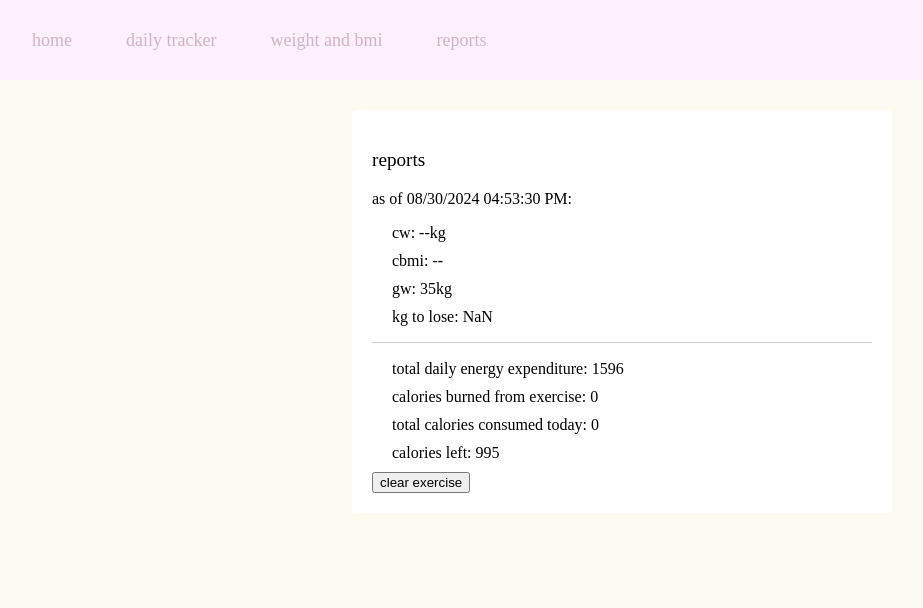
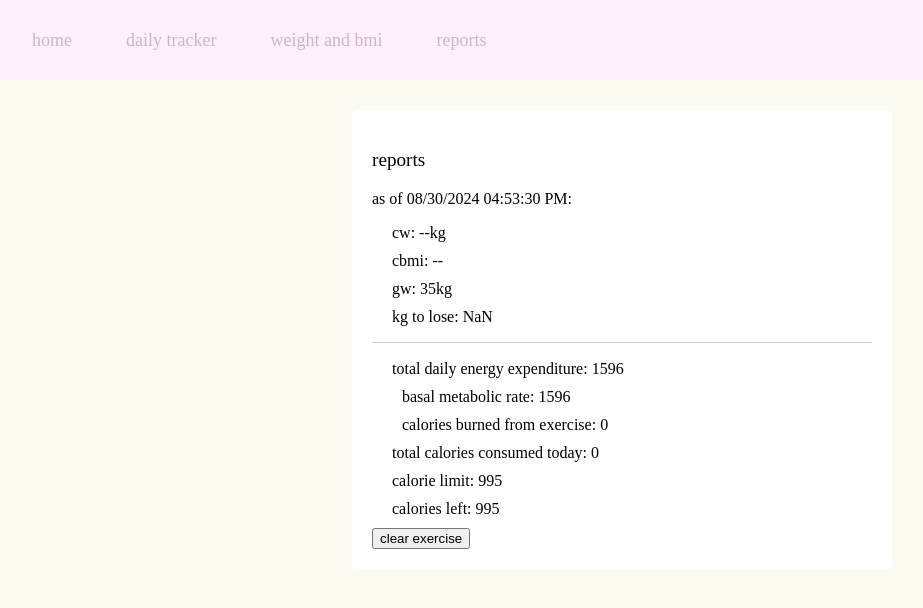
Before and after one commit to kekekoe/diet-tracker, a plain HTML site: page reports.html in a window 1280 px wide. Shown: the whole page, without its empty margins (18-941 px from the left). Drawn offline with Linux system fonts and the light colour scheme.

Commit message:
Add files via upload

```diff
--- a/reports.html
+++ b/reports.html
@@ -30,8 +30,10 @@
                     <li id="kgToLose">kg to lose: --</li>
                     <hr>
                     <li id="caloriesLost">tdee: --</li>
-                    <li id="caloriesBurned">calories burned from exercise: -- </li>
+                    <li id="BMR" style="text-indent: 30px;">basal metabolic rate: 1596</li>
+                    <li id="caloriesBurned" style="text-indent: 30px;">calories burned from exercise: -- </li>
                     <li id="totalCaloriesConsumed">total calories consumed: --</li>
+                    <li id="calorieLimit">calorie limit: </li>
                     <li id="caloriesLeft">calories left: --</li>
                     <button onclick="clearCaloriesBurned()">clear exercise</button>
                 </ul>
--- a/script.js
+++ b/script.js
@@ -202,7 +202,7 @@ function updateReports() {
     const today = new Date();
     const formattedDate = `${today.getMonth() + 1}/${today.getDate()}/${today.getFullYear()}`;
     const caloriesBurned = savedExercises[formattedDate] || 0;
-    const totalCaloriesConsumed = calculateTotalCaloriesConsumed();
+    const totalCaloriesConsumed = calculateTotalCaloriesConsumed() - caloriesBurned;
     const caloriesLost = TDEE - totalCaloriesConsumed;
     const caloriesLeft = calorieLimit - totalCaloriesConsumed;
 
@@ -210,7 +210,7 @@ function updateReports() {
     document.getElementById('caloriesLost').innerText = `total daily energy expenditure: ${caloriesLost}`;
     document.getElementById('caloriesLeft').innerText = `calories left: ${caloriesLeft}`;
     document.getElementById('caloriesBurned').innerText = `calories burned from exercise: ${caloriesBurned}`;
-
+    document.getElementById('calorieLimit').innerText = `calorie limit: ${calorieLimit}`;
 }
 
 function calculateTotalCaloriesConsumed() {
```
